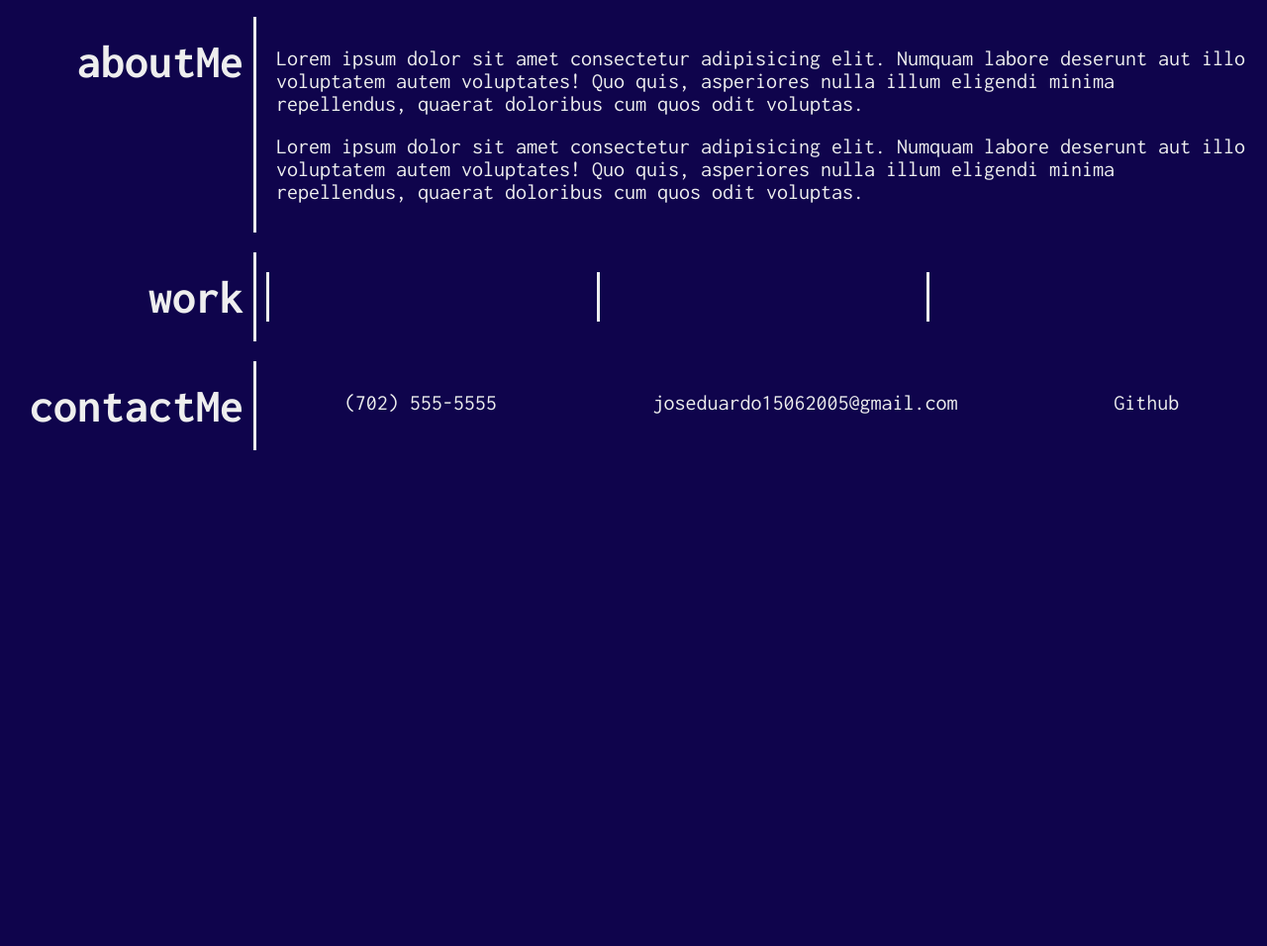
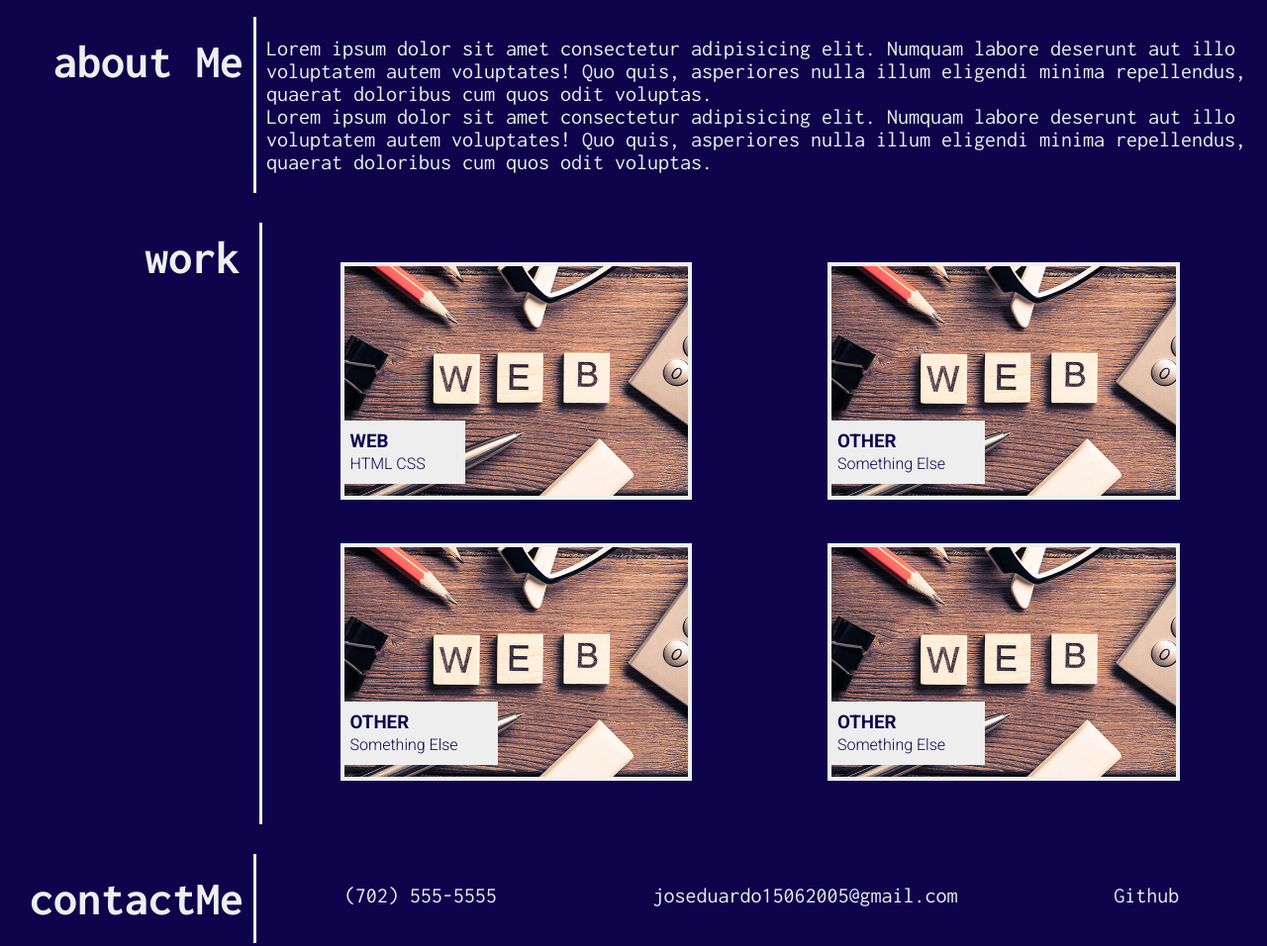
Before and after one commit to joseduardo15062005/portafolio, a plain HTML site: page index.html in a window 1280 px wide. Shown: the part 720-1676 px from the top of the page at 99% size. Before the commit the page ends 1195 px from the top, so only its background shows below. Drawn offline with Linux system fonts and the light colour scheme.

Commit message:
add col-title and col-content div containers

```diff
--- a/assets/css/style.css
+++ b/assets/css/style.css
@@ -22,6 +22,7 @@ font-family: 'Roboto', sans-serif;
 body{
     background-color: var(--dark-blue);
     color: var(--gray);
+    font-family: 'Roboto',sans-serif;
 }
 
 a {
@@ -91,39 +92,73 @@ section{
     margin-bottom: 20px;
 }
 
-.title {
-    font-family: 'Inconsolata', monospace;
-    font-size: 48px;
+
+
+.col-title{
     width: 20%;
     text-align: right;
+    font-family: 'Inconsolata',
+    monospace;
+    font-size: 32px;
     padding:20px 10px;
 }
-
-
-section div{
+.col-content {
     width: 80%;
     border-left: 3px solid var(--gray);
     padding:20px 10px;
 }
 
-section div p{
-     font-family: 'Inconsolata',monospace;
-     font-size: 22px;
-     padding: 10px;
-}
-
-section div a {
-    font-family: 'Inconsolata', monospace;
+.col-content p{
+    font-family: 'Inconsolata',monospace;
     font-size: 22px;
-    padding: 10px;
-}
-
-
-.work{
-    display: flex;
 }
 
 .contact-me{
     display: flex;
     justify-content: space-around;
 }
+
+.contact-me a {
+    font-family: 'Inconsolata', monospace;
+    font-size: 22px;
+    padding: 10px;
+}
+
+.works{
+    display: flex;
+    flex-flow: row wrap;
+    justify-content: space-around;
+    margin: 10px;
+
+}
+
+.bottom-left {
+    position: absolute;
+    bottom: 20px;
+    left: 0;
+}
+
+.work{
+    position: relative;
+    margin: 20px;;
+}
+
+.work h3{
+    background-color: var(--gray);
+    padding: 10px 40px 10px 10px;
+    color: var(--dark-blue);
+
+}
+
+.work h3 span{
+    font-size: 16px;
+    font-weight: 300;
+}
+
+.work img{
+    border: 4px solid var(--gray);
+    height: 240px;
+    width: auto;
+   flex: 1 50%
+
+}
--- a/index.html
+++ b/index.html
@@ -27,8 +27,10 @@
     </section>
 
     <section>
-        <h2 class="title">aboutMe</h2>
-        <div class="about-me">
+        <div class="col-title">
+            <h2>about Me</h2>
+        </div>
+        <div class="col-content">
             <p>
                 Lorem ipsum dolor sit amet consectetur adipisicing elit.
                 Numquam labore deserunt aut illo voluptatem autem voluptates! Quo quis,
@@ -45,17 +47,35 @@
     </section>
 
     <section>
-        <h2 class="title">work</h2>
-        <div class="work">
-           <div class="main-work"></div>
-           <div class="work"></div>
-           <div class="work"></div>
+        <div class="col-title">
+            <h2 class="title">work</h2>
+        </div>
+            <div class="col-content works">
+               <div class="work">
+                   <h3 class="bottom-left">WEB<br><span>HTML CSS</span></h3>
+                 <img src="./assets/images/web.jpg" alt="Web HTML and CSS">
+               </div>
+                <div class="work">
+                   <h3 class="bottom-left">OTHER<br><span>Something Else</span></h3>
+                 <img src="./assets/images/web.jpg" alt="Web HTML and CSS">
+               </div>
+                <div class="work">
+                   <h3 class="bottom-left">OTHER<br><span>Something Else</span></h3>
+                 <img src="./assets/images/web.jpg" alt="Web HTML and CSS">
+               </div>
+                <div class="work">
+                   <h3 class="bottom-left">OTHER<br><span>Something Else</span></h3>
+                 <img src="./assets/images/web.jpg" alt="Web HTML and CSS">
+               </div>
+           </div>
         </div>
     </section>
 
     <section>
-        <h2 class="title">contactMe</h2>
-        <div class="contact-me">
+        <div class="col-title">
+            <h2 class="title">contactMe</h2>
+        </div>
+        <div class="col-content contact-me">
             <a href="tel:7025555555">(702) 555-5555</a>
             <a href="mailto:joseduardo15062005@gmail.com">joseduardo15062005@gmail.com</a>
             <a href="https://github.com/joseduardo15062005">Github</a>
```
Also changed, not shown: assets/images/web.jpg (added).
